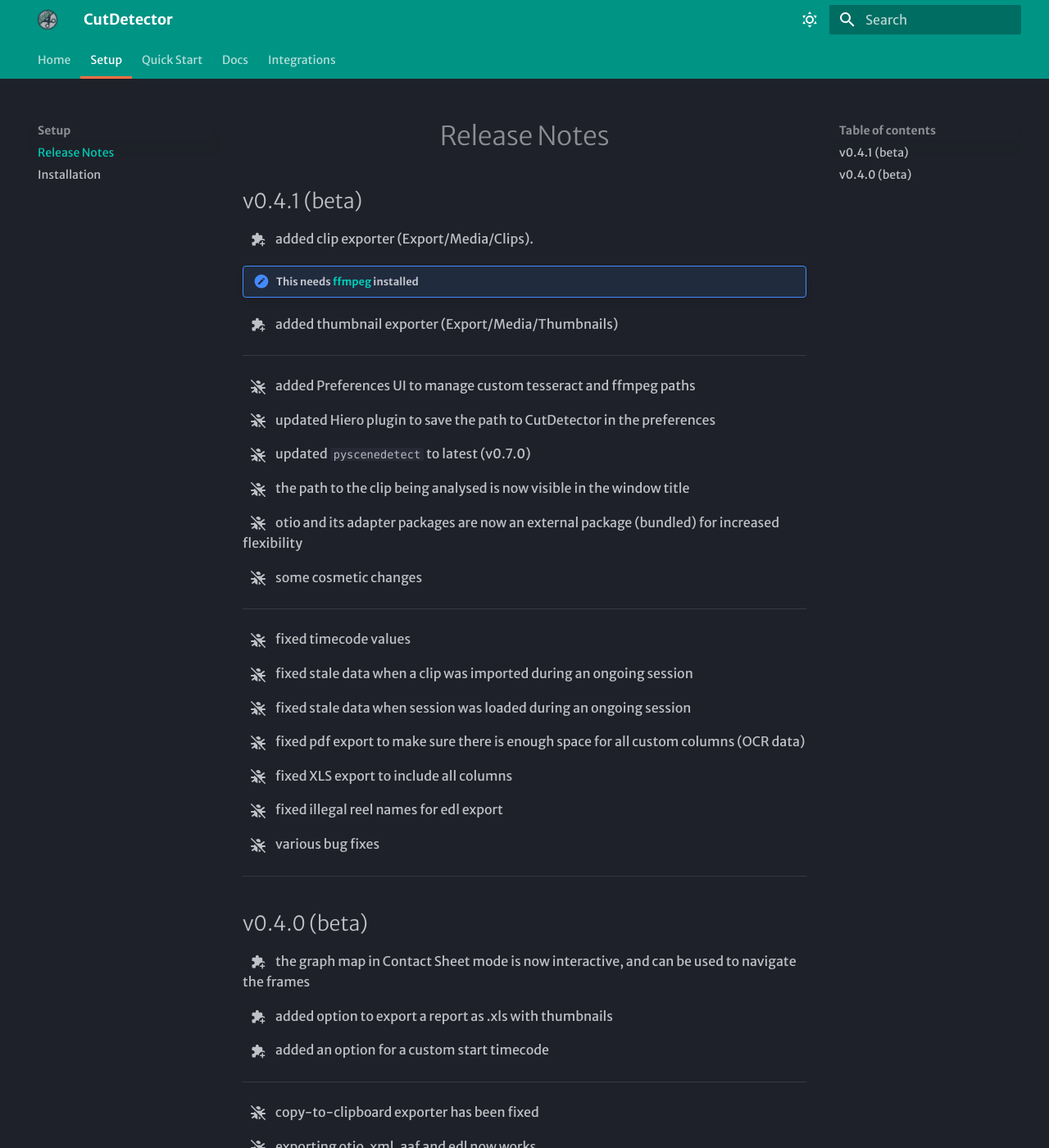
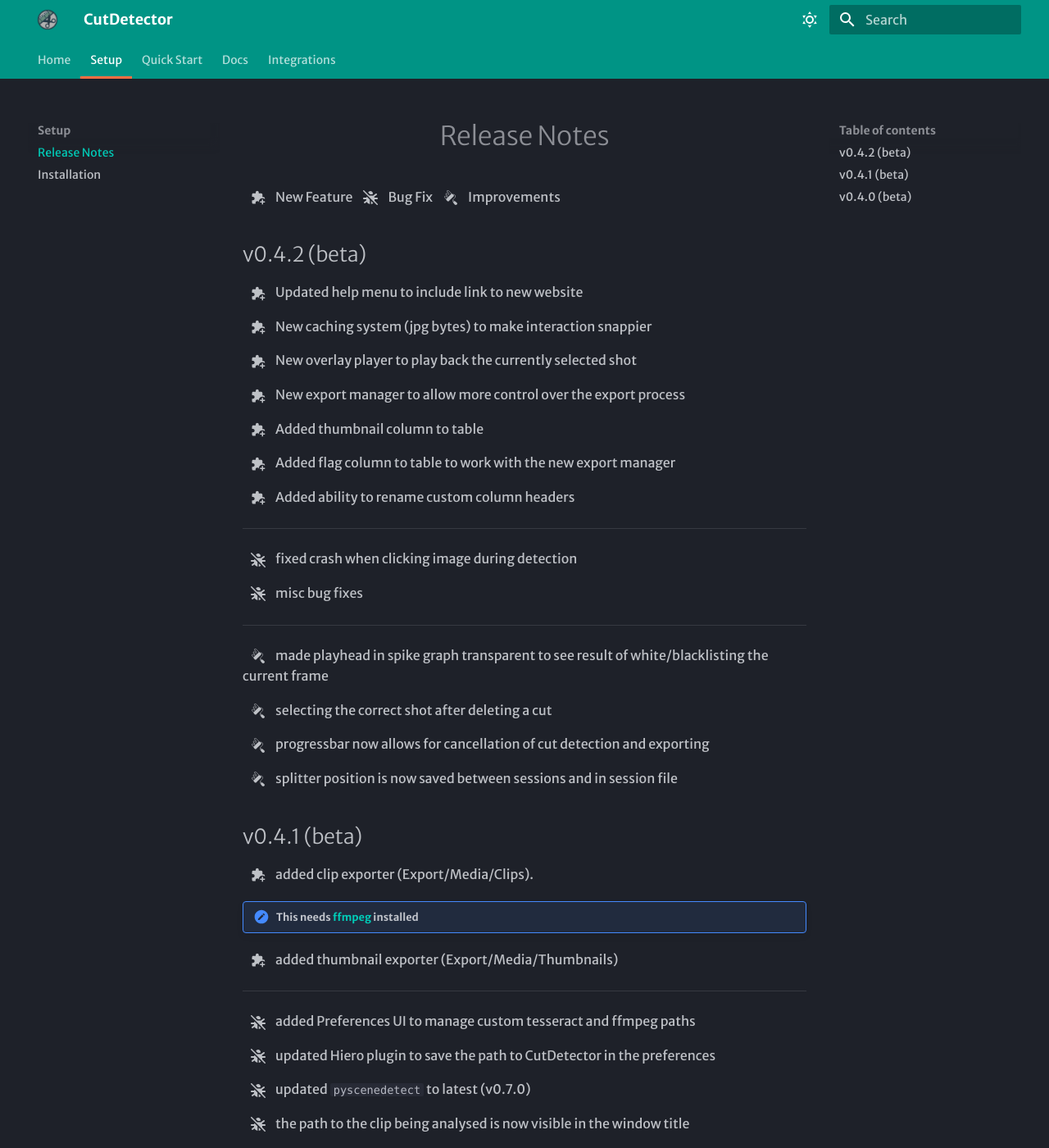
Before and after one commit to frueter/cutdetector-docs, an MkDocs documentation site: the page built from docs/release_notes.md, in a window 1280 px wide and 1400 px high. Shown: the whole window at 82% size. Built offline with MkDocs 1.6.1 and Material for MkDocs 9.7.7, drawn with Linux system fonts in a browser that asks for light colours; some web fonts are replaced.

Commit message:
updated release notes

```diff
--- a/docs/release_notes.md
+++ b/docs/release_notes.md
@@ -1,4 +1,38 @@
 # Release Notes
+:material-puzzle-plus: New Feature  :fontawesome-solid-bug-slash: Bug Fix  :simple-renovate: Improvements
+
+## v0.4.2 (beta)
+
+:material-puzzle-plus: Updated help menu to include link to new website
+
+:material-puzzle-plus: New caching system (jpg bytes) to make interaction snappier
+
+:material-puzzle-plus: New overlay player to play back the currently selected shot
+
+:material-puzzle-plus: New export manager to allow more control over the export process
+
+:material-puzzle-plus: Added thumbnail column to table
+
+:material-puzzle-plus: Added flag column to table to work with the new export manager
+
+:material-puzzle-plus: Added ability to rename custom column headers
+
+---
+
+:fontawesome-solid-bug-slash: fixed crash when clicking image during detection
+
+:fontawesome-solid-bug-slash: misc bug fixes
+
+---
+:simple-renovate: made playhead in spike graph transparent to see result of white/blacklisting the current frame
+
+:simple-renovate: selecting the correct shot after deleting a cut
+
+:simple-renovate: progressbar now allows for cancellation of cut detection and exporting
+
+:simple-renovate: splitter position is now saved between sessions and in session file
+
+
 
 ## v0.4.1 (beta)
 
@@ -20,8 +54,6 @@
 :fontawesome-solid-bug-slash: otio and its adapter packages are now an external package (bundled) for increased flexibility
 
 :fontawesome-solid-bug-slash: some cosmetic changes
-
----
 
 :fontawesome-solid-bug-slash: fixed timecode values
 
```
